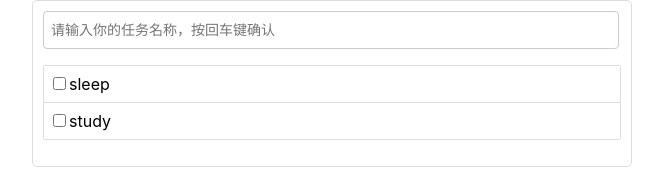
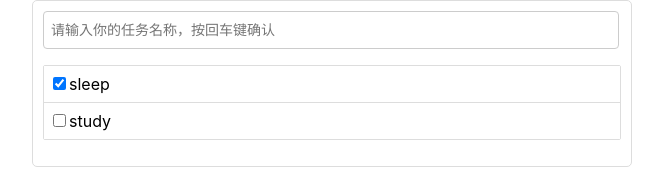
Before and after one commit to hi25779/TodoList, a React (Create React App) app: page / in a window 1280 px wide. Shown: the top 169 px of the page, without its empty margins (308-971 px from the left). Built offline with nearby package versions, Linux system fonts and the light colour scheme.

Commit message:
add handle check (I love react!!!)

```diff
--- a/src/App.js
+++ b/src/App.js
@@ -16,12 +16,23 @@ class App extends React.Component {
     this.setState({todos: this.state.todos})
   }
 
+  updateTodo = (id, ifTodo) => {
+    const newTodos = this.state.todos.map(item => {
+      if(item.id === id) {
+        return {...item, isDone: ifTodo}
+      } else {
+        return item;
+      }
+    });
+    this.setState({todos: newTodos})
+  }
+
   render() {
     return (
       <div className={"todo-container"}>
         <div className={"todo-wrap"}>
           <Header addTodo={this.addTodo}/>
-          <List todos={this.state.todos}/>
+          <List todos={this.state.todos} updateTodo={this.updateTodo}/>
         </div>
       </div>
     )
--- a/src/component/Item/index.jsx
+++ b/src/component/Item/index.jsx
@@ -12,13 +12,19 @@ export default class Item extends React.Component {
     }
   }
 
+  handleCheck = (id) => {
+    return (event) => {
+      this.props.updateTodo(id, event.target.checked);
+    }
+  }
+
   render() {
     const {item} = this.props
     const {mouse} = this.state
     return(
-      <li style={{background: mouse ? '#ddd' : 'white'}} defaultChecked={item.isDone} onMouseEnter={this.handleMouse(true)} onMouseLeave={this.handleMouse(false)}>
+      <li style={{background: mouse ? '#ddd' : 'white'}} onMouseEnter={this.handleMouse(true)} onMouseLeave={this.handleMouse(false)}>
         <label>
-          <input type={"checkbox"} />
+          <input type={"checkbox"} onChange={this.handleCheck(item.id)} defaultChecked={item.isDone}/>
           <span>{item.name}</span>
         </label>
         <button className="btn btn-danger" style={{display: mouse ? 'block' :'none'}}>delete</button>
--- a/src/component/List/index.jsx
+++ b/src/component/List/index.jsx
@@ -5,10 +5,11 @@ import "./index.css"
 export default class List extends React.Component {
 
   render() {
+    const {updateTodo} = this.props
     return(
       <ul className="todo-main">
         {this.props.todos.map(item => {
-          return <Item key={item.id} item={item}/>
+          return <Item key={item.id} updateTodo={updateTodo} item={item}/>
         })}
       </ul>
     )
```
